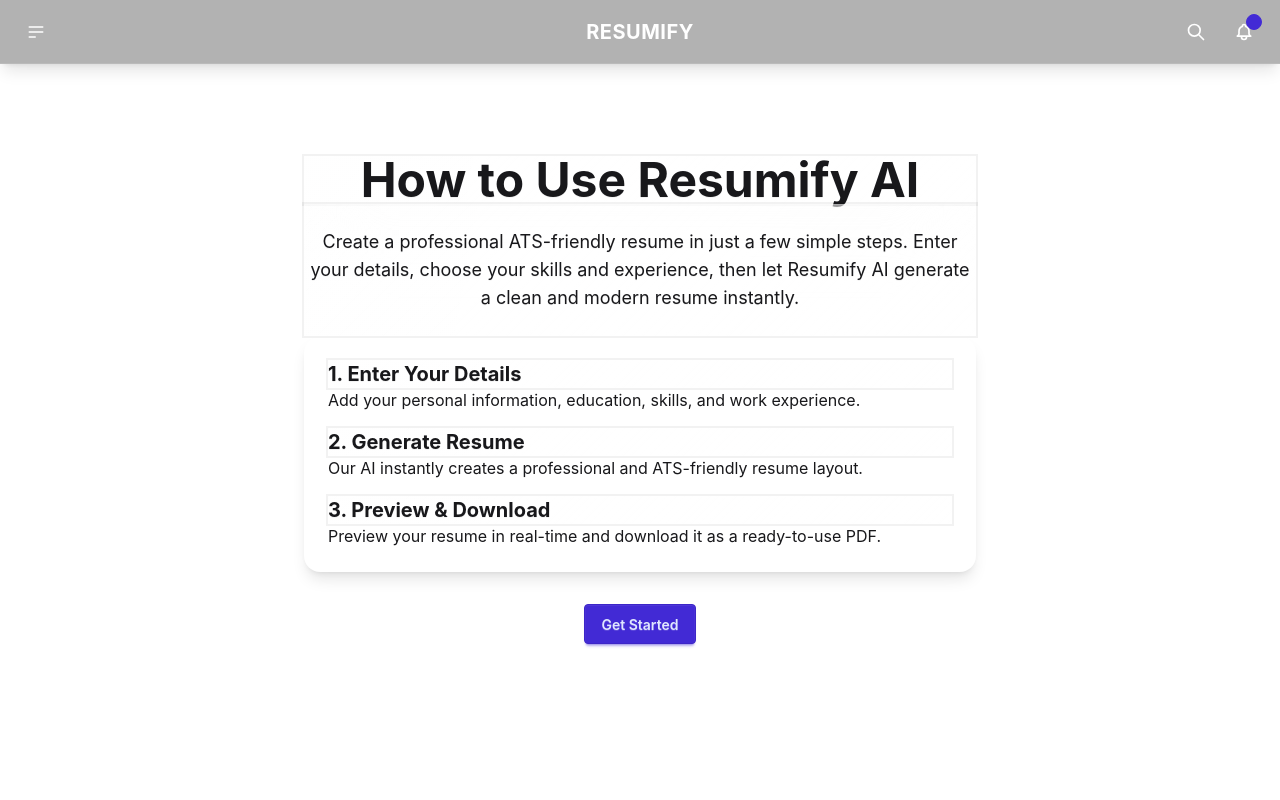
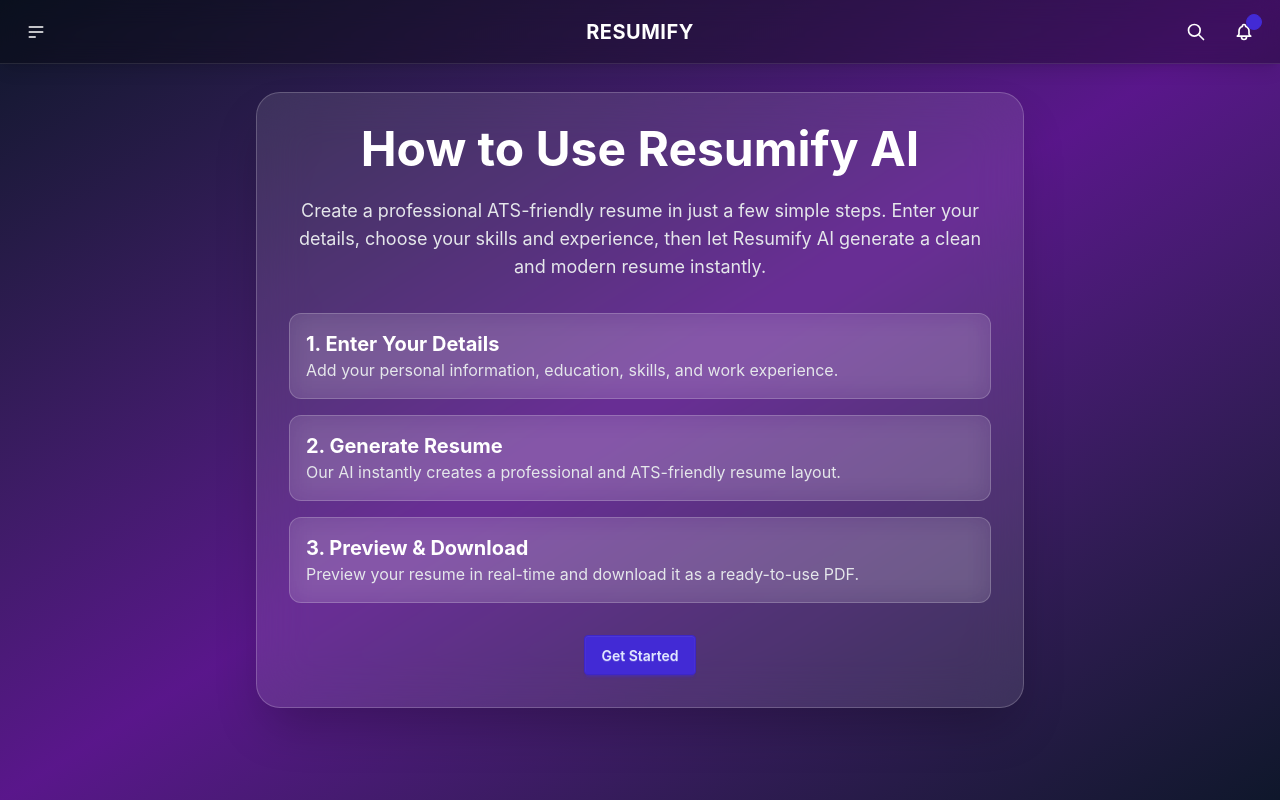
Before and after one commit to anupam-anand-ojha/resumify-ai-frontend, a React (Vite) app: page /use in a window 1280 px wide. Built offline with nearby package versions, Linux system fonts and the light colour scheme.

Commit message:
update use.jsx UI

```diff
--- a/src/components/Use.jsx
+++ b/src/components/Use.jsx
@@ -1,52 +1,70 @@
 import React from 'react'
 import { useNavigate } from 'react-router-dom'
 
+function Use() {
+  const navigate = useNavigate();
 
-function Use() {
+  return (
+    <div className="min-h-screen flex items-center justify-center bg-gradient-to-br from-slate-900 via-purple-900 to-slate-900 p-6">
 
-    const navigate = useNavigate();
-  return (
-    <div class="hero  min-h-screen">
-  <div class="hero-content text-center">
-    <div class="max-w-2xl">
+      <div className="backdrop-blur-xl bg-white/10 border border-white/20 rounded-3xl shadow-2xl p-8 max-w-3xl w-full">
 
-      <h1 class=" glass text-5xl font-bold">
-        How to Use Resumify AI
-      </h1>
+        <div className="text-center">
+          <h1 className="text-5xl font-bold text-white mb-6">
+            How to Use Resumify AI
+          </h1>
 
-      <p class=" glass py-6 text-lg">
-        Create a professional ATS-friendly resume in just a few simple steps.
-        Enter your details, choose your skills and experience, then let
-        Resumify AI generate a clean and modern resume instantly.
-      </p>
-
-      <div class="flex flex-col gap-4 text-left bg-base-100 p-6 rounded-2xl shadow-lg">
-
-        <div>
-          <h2 class=" glass font-bold text-xl">1. Enter Your Details</h2>
-          <p>Add your personal information, education, skills, and work experience.</p>
+          <p className="text-lg text-gray-200 mb-8">
+            Create a professional ATS-friendly resume in just a few simple
+            steps. Enter your details, choose your skills and experience, then
+            let Resumify AI generate a clean and modern resume instantly.
+          </p>
         </div>
 
-        <div>
-          <h2 class=" glass font-bold text-xl">2. Generate Resume</h2>
-          <p>Our AI instantly creates a professional and ATS-friendly resume layout.</p>
+        <div className="space-y-4">
+          <div className="backdrop-blur-md bg-white/10 border border-white/20 rounded-xl p-4">
+            <h2 className="font-bold text-xl text-white">
+              1. Enter Your Details
+            </h2>
+            <p className="text-gray-200">
+              Add your personal information, education, skills, and work
+              experience.
+            </p>
+          </div>
+
+          <div className="backdrop-blur-md bg-white/10 border border-white/20 rounded-xl p-4">
+            <h2 className="font-bold text-xl text-white">
+              2. Generate Resume
+            </h2>
+            <p className="text-gray-200">
+              Our AI instantly creates a professional and ATS-friendly resume
+              layout.
+            </p>
+          </div>
+
+          <div className="backdrop-blur-md bg-white/10 border border-white/20 rounded-xl p-4">
+            <h2 className="font-bold text-xl text-white">
+              3. Preview & Download
+            </h2>
+            <p className="text-gray-200">
+              Preview your resume in real-time and download it as a ready-to-use
+              PDF.
+            </p>
+          </div>
         </div>
 
-        <div>
-          <h2 class=" glass font-bold text-xl">3. Preview & Download</h2>
-          <p>Preview your resume in real-time and download it as a ready-to-use PDF.</p>
+        <div className="text-center">
+          <button
+            onClick={() => navigate("/resume")}
+            className="btn btn-primary mt-8"
+          >
+            Get Started
+          </button>
         </div>
 
       </div>
-
-      <button onClick={ () => { navigate('/resume')}} class="btn btn-primary mt-8">
-        Get Started
-      </button>
-
     </div>
-  </div>
-</div>
-  )
+  );
 }
 
-export default Use
+export default Use;
```
